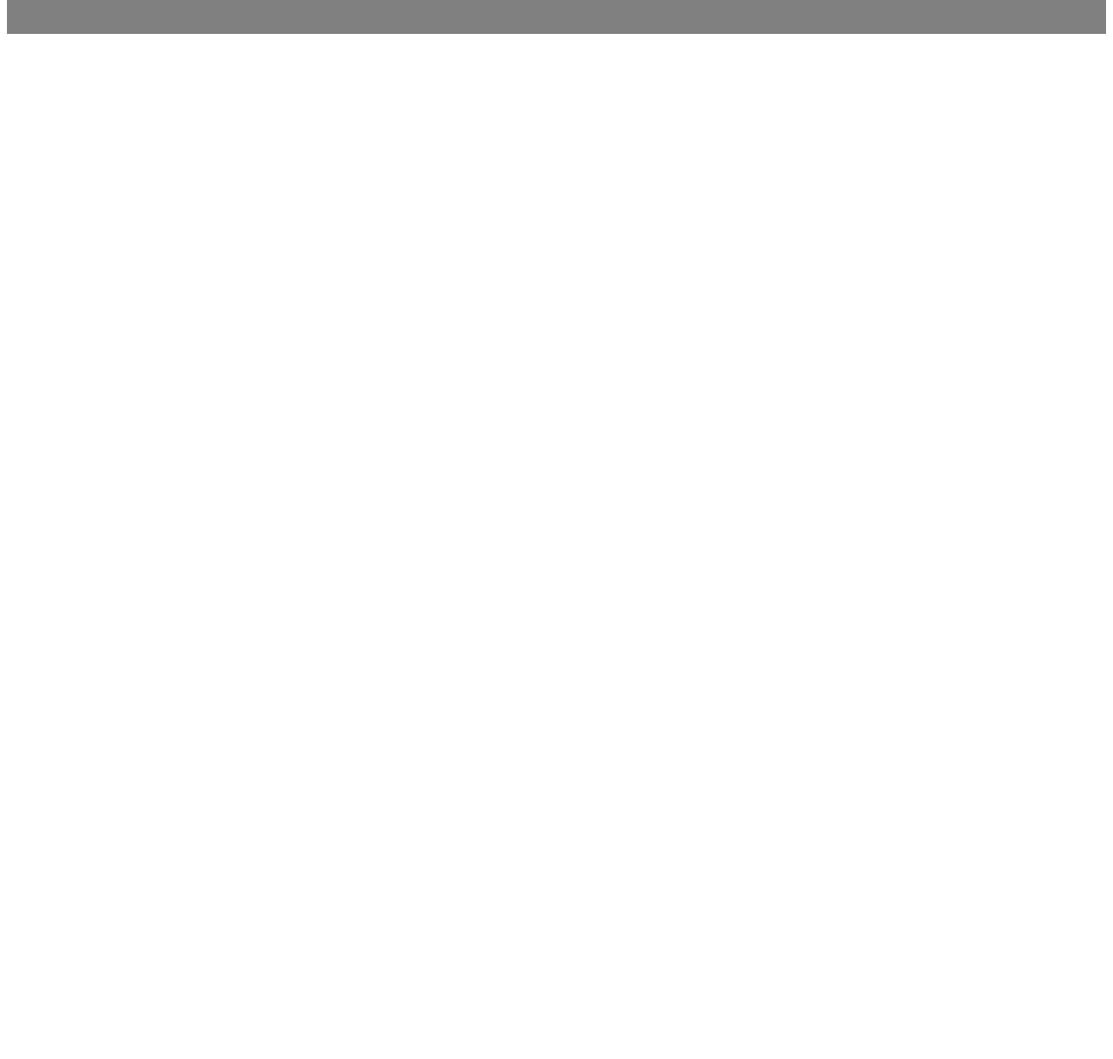
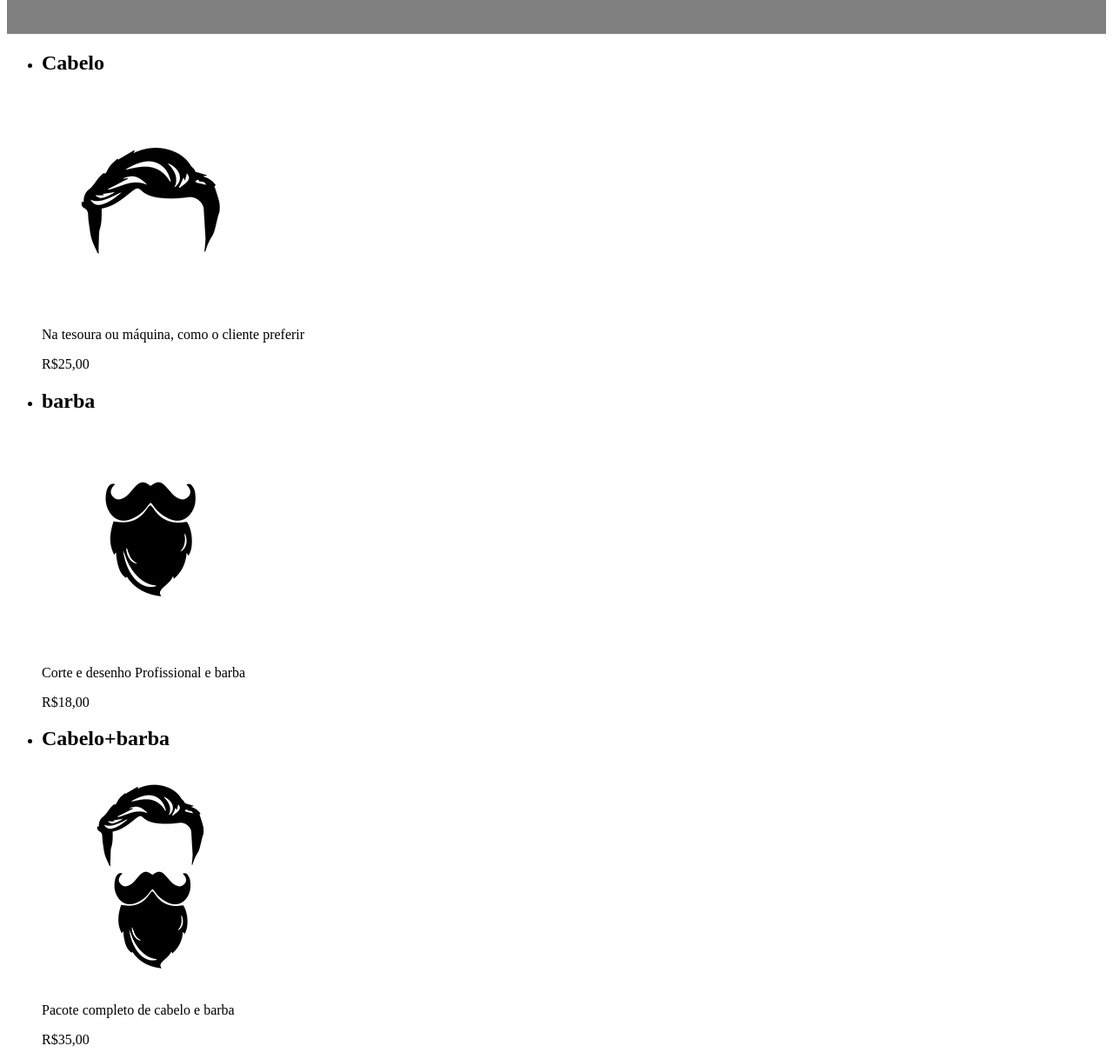
Before and after one commit to L3v3rson/Barbearia-Alura-Home-Leversonn, a plain HTML site: page index.html in a window 1280 px wide. Shown: the part 310-1528 px from the top of the page at 87% size. Before the commit the page ends 800 px from the top, so only its background shows below. Drawn offline with Linux system fonts and the light colour scheme.

Commit message:
Update index.html

```diff
--- a/index.html
+++ b/index.html
@@ -19,7 +19,7 @@
 
 <nav>
    <ul>
-    <li><a href="">HOME</a>    </li>
+    <li><a href="https://l3v3rson.github.io/Barbearia-Alura-Leverson/">HOME</a>    </li>
     <li><a href="">PRODUTOS</a>     </li>
     <li><a href="">CONTATOS</a>     </li>
    </ul>
@@ -28,8 +28,52 @@
 </nav>
 
 </div>
+</header>
 
-</header>
+<main>
+  <ul class="produtos">
+    <li>
+      <h2>Cabelo</h2>
+      <img src="cabelo.jpg" alt="">
+      <p class="decrição">Na tesoura ou máquina, como o cliente
+           preferir</p>
+      <p class="preço">R$25,00</p>
+    </li>
+
+    <li>
+        <h2>barba</h2>
+        <img src="barba.jpg" alt="">
+        <p class="decrição">Corte e desenho Profissional e barba</p>
+        <p class="preço">R$18,00</p>
+    </li>
+
+    <li>
+        <h2>Cabelo+barba</h2>
+        <img src="cabelo+barba.jpg" alt="">
+        <p class="decrição">Pacote completo de cabelo e barba </p>
+        <p class="preço">R$35,00</p>
+    </li>
+
+
+ </ul>
+
+
+</main>
+
+
+    <footer>
+     <img src="logo-branco.png" alt="">
+     <p>Copyright Barbearia Alura - 2023 - Leverson
+
+
+</footer>
+
+
+
+
+
+
+
 
 </body>
 </html>
```
